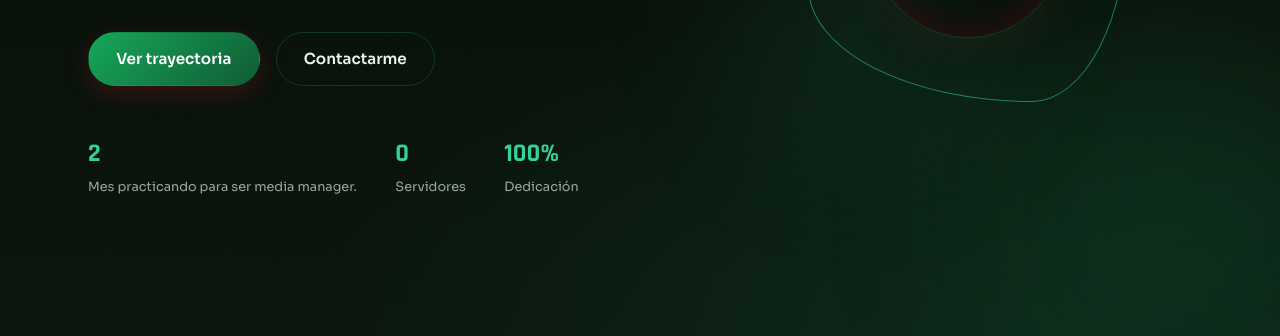
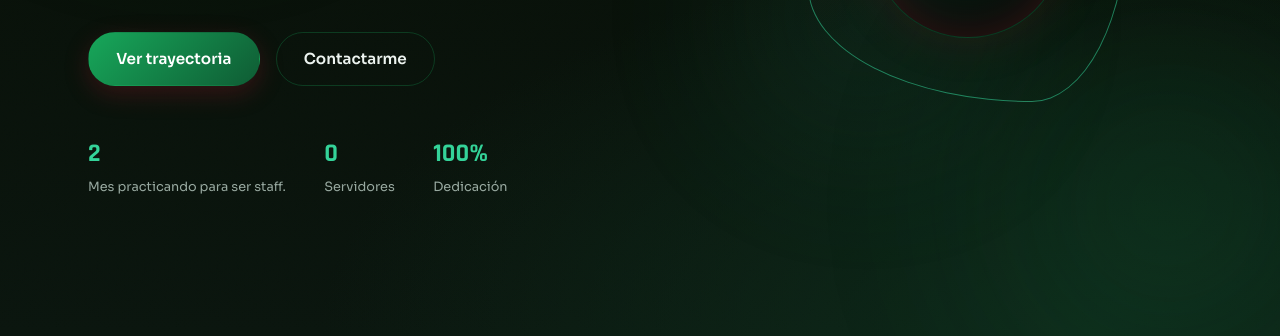
Before and after one commit to cristianbracho141-star/cristianbracho141-star.github.io, a plain HTML site: page index.html in a window 1280 px wide. Shown: the part 464-800 px from the top of the page. Drawn offline with Linux system fonts and the light colour scheme.

Commit message:
Update index.html

```diff
--- a/index.html
+++ b/index.html
@@ -71,7 +71,7 @@
         <div class="hero__stats">
           <div class="stat">
             <span class="stat__number">2</span>
-            <span class="stat__label">Mes practicando para ser media manager.</span>
+            <span class="stat__label">Mes practicando para ser staff.</span>
           </div>
           <div class="stat">
             <span class="stat__number">0</span>
```
